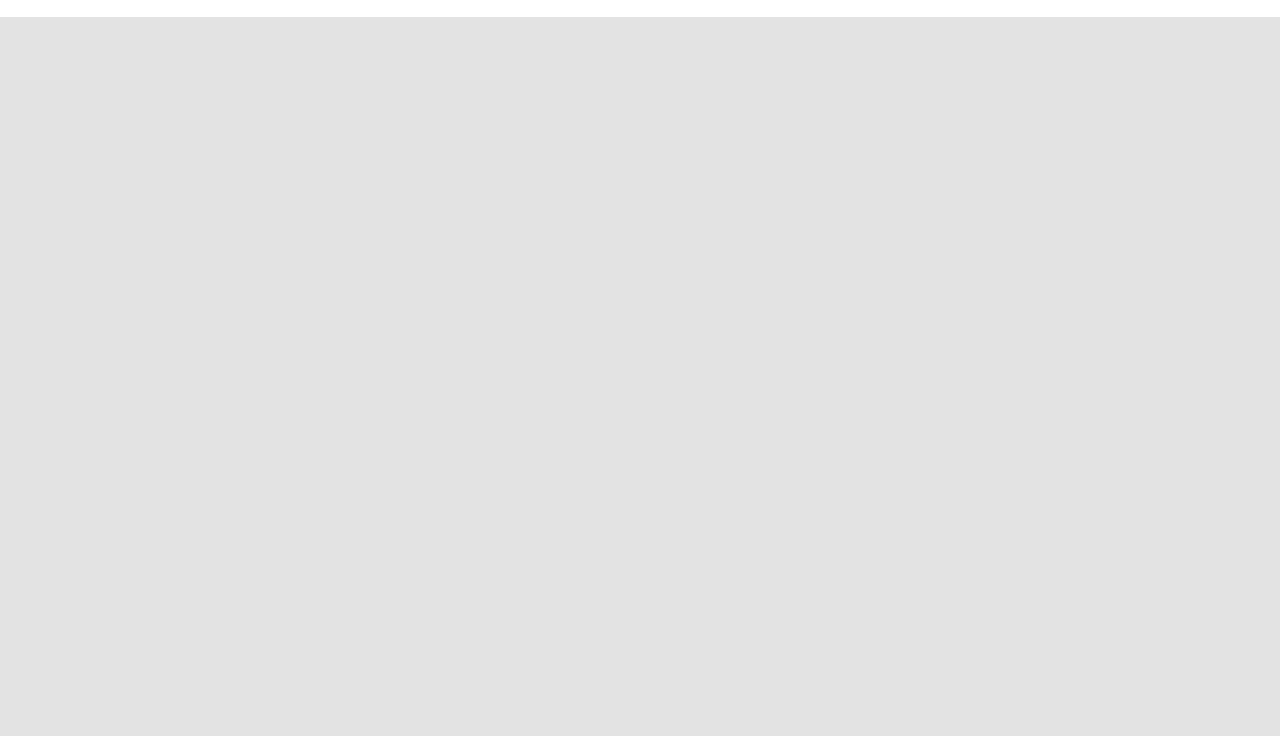
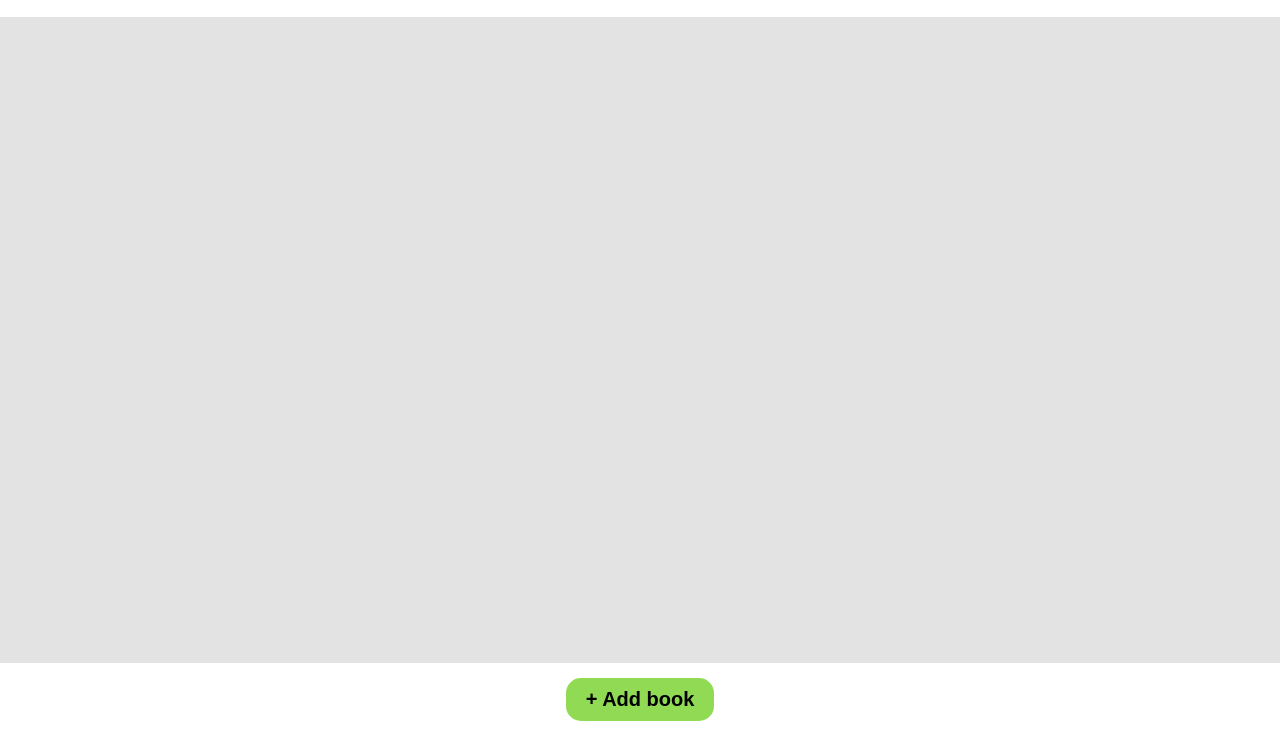
Before and after one commit to Lewoczegg/Book-Library, a website: page index.html in a window 1280 px wide. Shown: the part 64-800 px from the top of the page. Drawn offline with Linux system fonts and the light colour scheme.

Commit message:
Add footer

```diff
--- a/css/styles.css
+++ b/css/styles.css
@@ -23,3 +23,26 @@ header {
 header > h1 {
     font-size: 3rem;
 }
+
+footer {
+    background-color: #ffffff;
+    bottom: 0;
+    position: fixed;
+    width: 100%;
+    display: flex;
+    justify-content: center;
+}
+
+footer > #add-book {
+    border: 0;
+    margin: 15px;
+    font-size: 2rem;
+    font-weight: 700;
+    background-color: #90db53;
+    padding: 10px 20px;
+    border-radius: 15px;
+}
+
+footer > #add-book:hover {
+    background-color: #70ad3d;
+}
--- a/index.html
+++ b/index.html
@@ -13,7 +13,7 @@
     </header>
     <main></main>
     <footer>
-
+        <button id="add-book">+ Add book</button>
     </footer>
 </body>
 </html>
```
